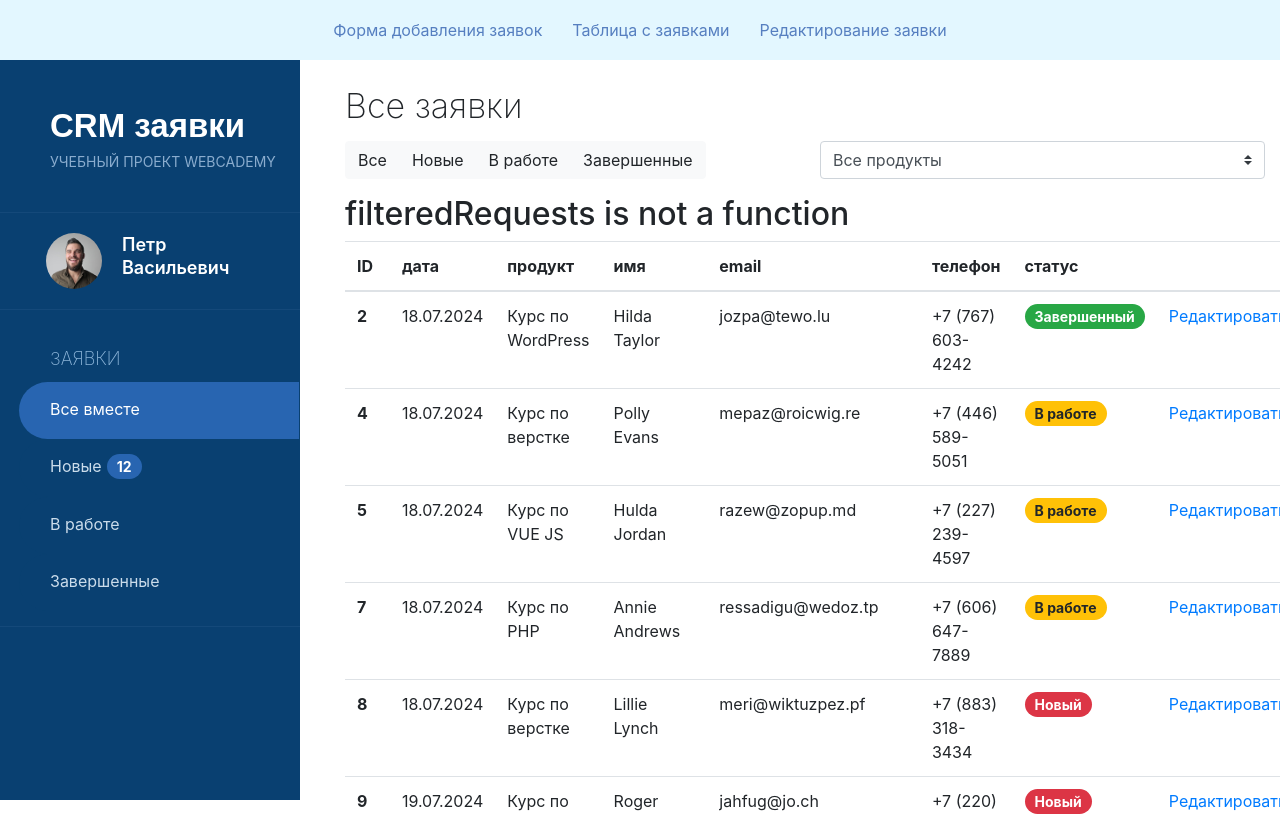
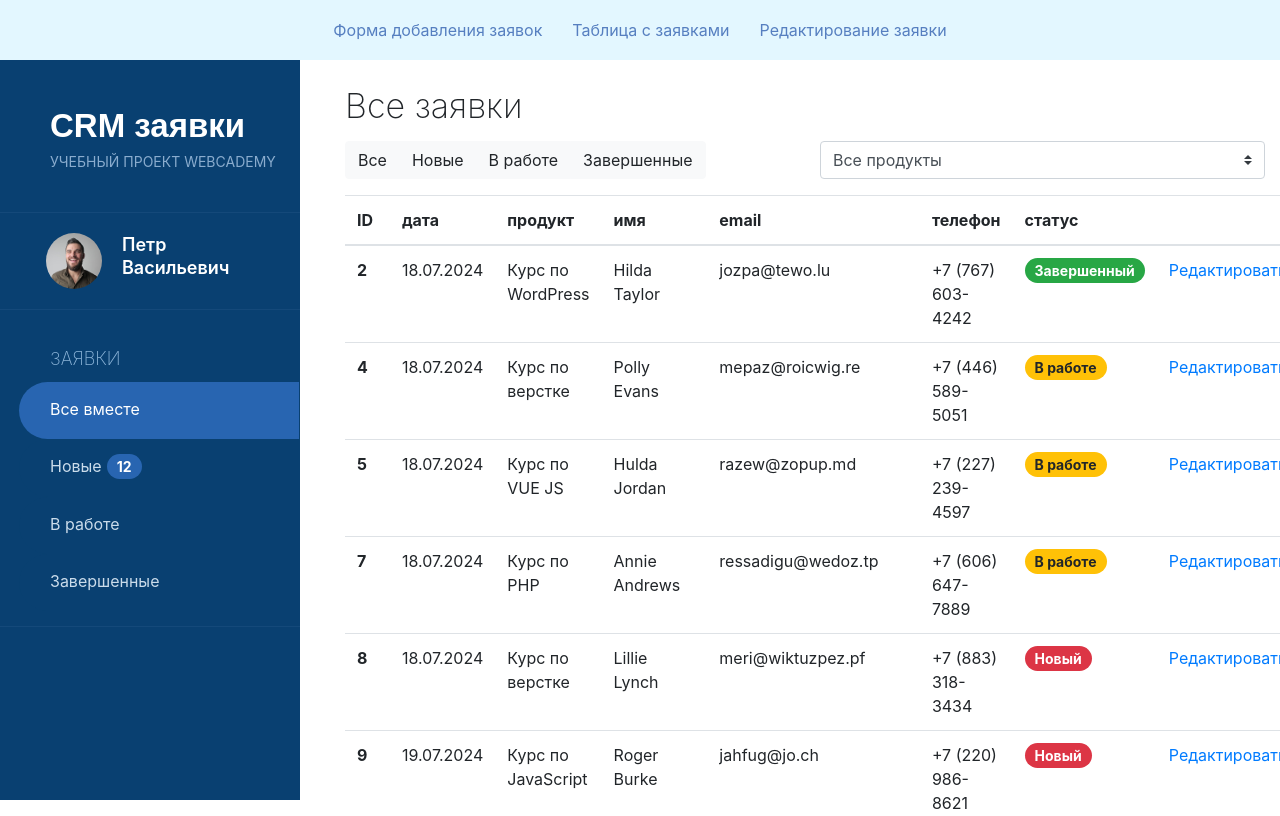
Before and after one commit to anmeshkov/-react-crm, a React (Create React App) app: page / in a window 1280 px wide. Shown: the top 816 px of the page. Built offline with nearby package versions, Linux system fonts and the light colour scheme; data requests are answered from the project's data file.

Commit message:
feat: разработка фильтра заявок

```diff
--- a/src/pages/HomePage.jsx
+++ b/src/pages/HomePage.jsx
@@ -8,10 +8,10 @@ import { serverPath } from "../helpers/varibles";
 
 const HomePage = () => {
   const [requests, setRequests] = useState(null); // запросы
-  const [filteredRequests, setFilteredRequests] = useState(null); // фильтрованные заявки
   const [isLoading, setLoading] = useState(true);
   const [error, setError] = useState(null);
 
+  const [fRequests, setFRequests] = useState(null);
   // состояние для фильтра
   const [filterStatus, setFilterStatus] = useState("all");
   const [filterProduct, setFilterProduct] = useState("all");
@@ -26,8 +26,10 @@ const HomePage = () => {
         return res.json();
       })
       .then((data) => {
+        // фильтруем массив заявок по статусу
+        console.log("DATA ->>>", data);
         setRequests(data);
-        filteredRequests(data);
+        setFRequests(data);
         setLoading(false);
       })
       .catch((err) => {
@@ -39,43 +41,33 @@ const HomePage = () => {
 
   // Фильтрация списка по статусу
   const filterByStatus = (status) => {
-    console.log("-----> filterByStatus", status);
-    console.log(requests);
-
-    // фильтруем массив заявок по статусу
-    const array = requests.filter((request) => {
-      return status === "all" || request.status === status;
-    })
-    console.log('NEW ->', array);
-    setRequests(array)
-
-    // setFilterStatus(status)
+    setFilterStatus(status);
+    filterAllRequests(requests)
   };
 
   // Фильтрация списка по продукту
   const filterByProduct = (product) => {
-    console.log("-----> filterByProduct", product);
-    // setFilterProduct(product)
-    // filterAllRequests()
+    setFilterProduct(product);
   };
 
   // Функция для фильтрации заявок в таблице
-  const filterAllRequests = () => {
+  const filterAllRequests = (data) => {
     const status = filterStatus; // значение фильтра по статусу
-    const product = filterProduct; // значение фильтра по продукту
+    // const product = filterProduct; // значение фильтра по продукту
 
     // фильтруем массив заявок по статусу и продукту
-    // const filteredRequests = requests
-    //   .filter((request) => {
-    //     return status === "all" ? request : request.status === status;
-    //   })
-    //   .filter((request) => {
-    //     return product === "all" ? request : request.product === product;
-    //   });
+    const arr = data.filter((request) => {
+      // return status === 'all' ? request : status === request.status
+      if (status === 'all') {
+        return request
+      } else if (status === request.status) {
+        return request
+      }
+    })
 
-    // возвращаем массив заявок подготовленный для отображения в таблице
-    // console.log(filteredRequests);
-  }
+    console.log('ARR', arr);
+    setFRequests(arr)
+  };
 
   // добавление стилей для body
   document.body.classList.add("with-nav", "body--dashboard");
```
